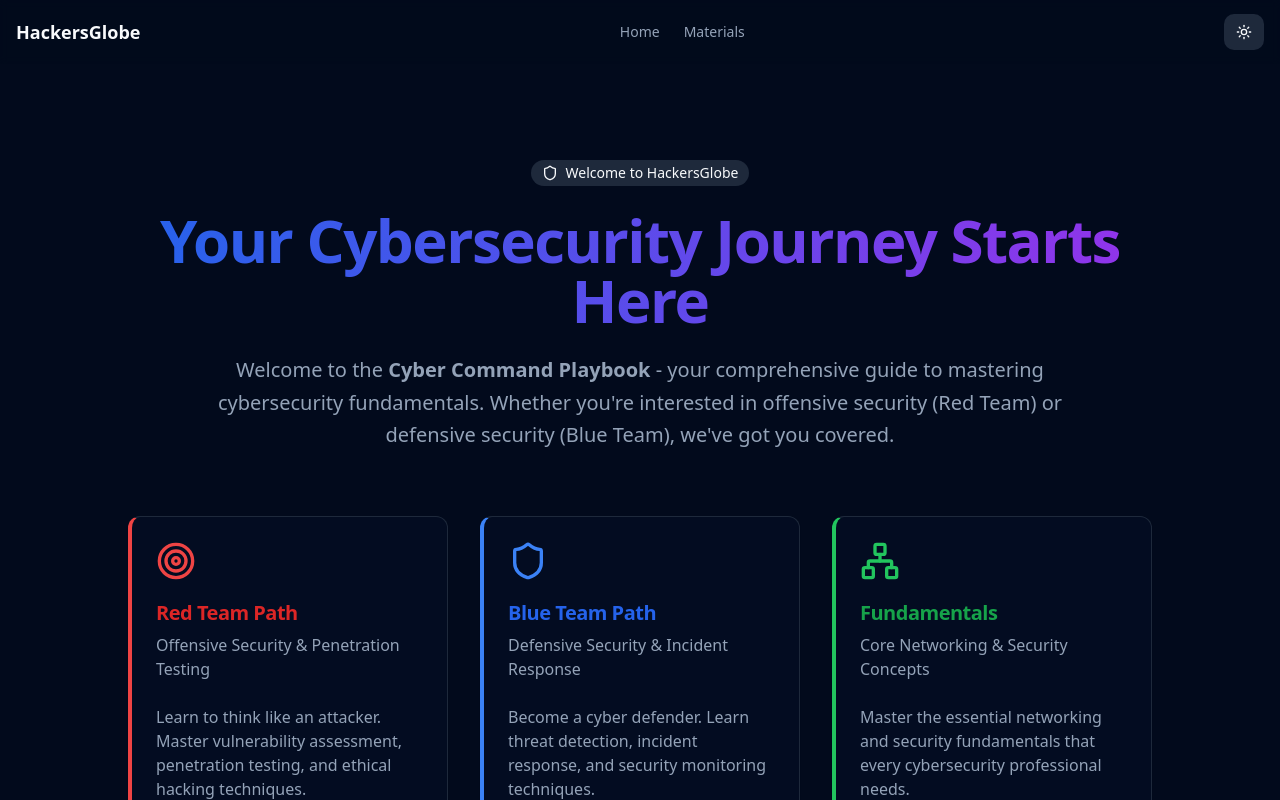
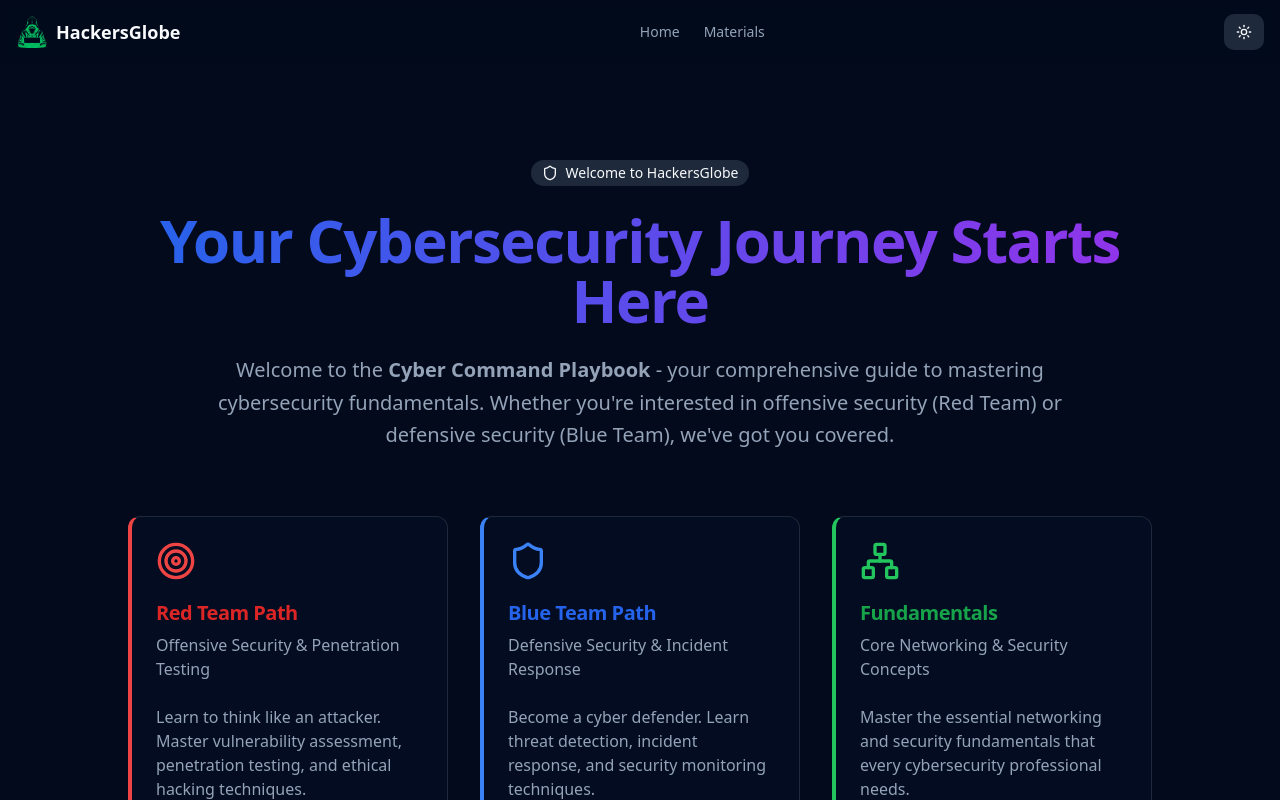
Before and after one commit to nanda-krishnan-v/hackers-globe, a React (Vite) app: page / in a window 1280 px wide. Shown: the top 800 px of the page. Built offline with nearby package versions, Linux system fonts and the light colour scheme.

Commit message:
✨ feat(ui): update website logo and navbar

```diff
--- a/index.html
+++ b/index.html
@@ -6,7 +6,7 @@
     <title>Cybersecurity Command Center | Learn Security Commands</title>
     <meta name="description" content="Interactive cybersecurity learning app: search, browse categories, and learn real-world security commands." />
     <meta name="author" content="Cybersecurity Command Center" />
-        <link rel="icon" href="/logo.jpg" />
+        <link rel="icon" href="/logo.png" />
     <link rel="canonical" href="/" />
 
     <meta property="og:title" content="Cybersecurity Command Center" />
--- a/src/components/Navbar.tsx
+++ b/src/components/Navbar.tsx
@@ -8,8 +8,9 @@ const Navbar = () => {
   return (
     <header className="fixed top-0 left-0 right-0 z-50 bg-background/80 backdrop-blur-sm">
       <div className="container mx-auto flex h-16 items-center justify-between px-4">
-        <Link to="/" className="text-lg font-bold">
-          HackersGlobe
+        <Link to="/" className="flex items-center space-x-2 text-lg font-bold">
+          <img src="/logo.png" alt="HackersGlobe Logo" className="h-8 w-8" />
+          <span>HackersGlobe</span>
         </Link>
 
         <nav className="hidden md:flex items-center space-x-6">
```
Also changed, not shown: public/logo.jpg (deleted), public/logo.png (added).
